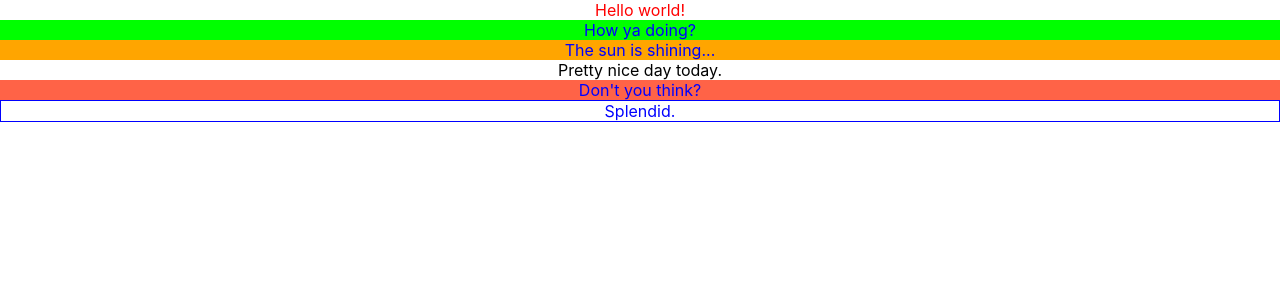
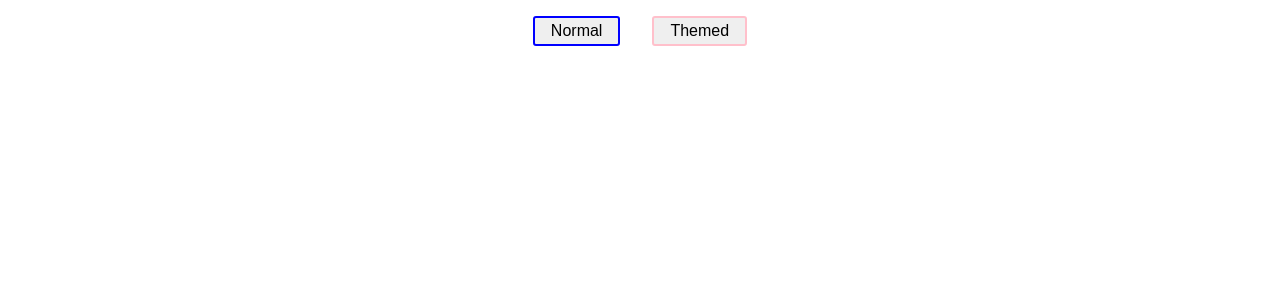
Before and after one commit to Jason9789/React_Study, a React (Create React App) app in the folder styling/: page / in a window 1280 px wide. Shown: the top 300 px of the page. Built offline with nearby package versions, Linux system fonts and the light colour scheme.

Commit message:
study: Styled-Components

```diff
--- a/styling/src/components/StyledComponentsExample/StyledComponentsExample.jsx
+++ b/styling/src/components/StyledComponentsExample/StyledComponentsExample.jsx
@@ -1,75 +1,157 @@
 import React from 'react';
-import styled from 'styled-components';
+import styled, { ThemeProvider } from 'styled-components';
 
 export default function StyledComponentsExample() {
-      const Title = styled.h1`
-    font-size: 1.5em;
-    text-align: center;
-    color: palevioletred;
-  `;
+//       const Title = styled.h1`
+//     font-size: 1.5em;
+//     text-align: center;
+//     color: palevioletred;
+//   `;
 
-  // Create a Wrapper component that'll render a <section> tag with some styles
-  const Wrapper = styled.section`
-    padding: 4em;
-    background: papayawhip;
-  `;
+//   // Create a Wrapper component that'll render a <section> tag with some styles
+//   const Wrapper = styled.section`
+//     padding: 4em;
+//     background: papayawhip;
+//   `;
 
-  const Button = styled.button`
-  /* Adapt the colors based on primary prop */
-  background: ${props => props.primary ? "palevioletred" : "white"};
-  color: ${props => props.primary ? "white" : "palevioletred"};
+//   const Button = styled.button`
+//   /* Adapt the colors based on primary prop */
+//   background: ${props => props.primary ? "palevioletred" : "white"};
+//   color: ${props => props.primary ? "white" : "palevioletred"};
 
+//   font-size: 1em;
+//   margin: 1em;
+//   padding: 0.25em 1em;
+//   border: 2px solid palevioletred;
+//   border-radius: 3px;
+// `;
+
+//   const TomatoButton = styled(Button)`
+//   color: tomato;
+//   border-color: tomato;
+//   `;
+
+//   const ReversedButton = props => <
+//     Button {...props} children={props.children.split('').reverse()} />
+
+//     const Thing = styled.div.attrs((/* props */) => ({ tabIndex: 0 }))`
+//     color: blue;
+
+//     &:hover {
+//       color: red; // <Thing> when hovered
+//     }
+
+//     & ~ & {
+//       background: tomato; // <Thing> as a sibling of <Thing>, but maybe not directly next to it
+//     }
+
+//     & + & {
+//       background: lime; // <Thing> next to <Thing>
+//     }
+
+//     &.something {
+//       background: orange; // <Thing> tagged with an additional CSS class ".something"
+//     }
+
+//     .something-else & {
+//       border: 1px solid; // <Thing> inside another element labeled ".something-else"
+//     }
+//   `
+
+//   const Input = styled.input.attrs(props => ({
+//     type: "text",
+//     size: props.size || "1em",
+//   }))`
+//     border: 2px solid palevioletred;
+//     margin: ${props => props.size};
+//     padding: ${props => props.size};
+//   `;
+
+//   // Input's attrs will be applied first, and then this attrs obj
+//   const PasswordInput = styled(Input).attrs({
+//     type: "password",
+//   })`
+//     // similarly, border will override Input's border
+//     border: 2px solid aqua;
+//   `;
+
+
+//   const rotate = keyframes`
+//   from {
+//     transform: rotate(0deg);
+//   }
+
+//   to {
+//     transform: rotate(360deg);
+//   }
+// `;
+
+// const Rotate = styled.div`
+//   display: inline-block;
+//   animation: ${rotate} 2s linear infinite;
+//   padding: 2rem 1rem;
+//   font-size: 1.2rem;
+// `;
+
+const Button = styled.button`
   font-size: 1em;
   margin: 1em;
   padding: 0.25em 1em;
-  border: 2px solid palevioletred;
   border-radius: 3px;
+
+  /* Color the border and text with theme.main */
+  color: ${props => props.theme.color};
+  border: 2px solid ${props => props.theme.borderColor};
 `;
 
-  const TomatoButton = styled(Button)`
-  color: tomato;
-  border-color: tomato;
-  `;
+// We are passing a default theme for Buttons that arent wrapped in the ThemeProvider
+Button.defaultProps = {
+  theme: {
+    main: "red",
+    borderColor: "blue"
+  }
+}
 
-  const ReversedButton = props => <
-    Button {...props} children={props.children.split('').reverse()} />
+// Define what props.theme will look like
+const theme = {
+  main: "green",
+  borderColor: "pink"
+};
 
-    const Thing = styled.div.attrs((/* props */) => ({ tabIndex: 0 }))`
-    color: blue;
 
-    &:hover {
-      color: red; // <Thing> when hovered
-    }
-
-    & ~ & {
-      background: tomato; // <Thing> as a sibling of <Thing>, but maybe not directly next to it
-    }
-
-    & + & {
-      background: lime; // <Thing> next to <Thing>
-    }
-
-    &.something {
-      background: orange; // <Thing> tagged with an additional CSS class ".something"
-    }
-
-    .something-else & {
-      border: 1px solid; // <Thing> inside another element labeled ".something-else"
-    }
-  `
   // Use Title and Wrapper like any other React component – except they're styled!
   return (
 
-    <React.Fragment>
-    <Thing>Hello world!</Thing>
-    <Thing>How ya doing?</Thing>
-    <Thing className="something">The sun is shining...</Thing>
-    <div>Pretty nice day today.</div>
-    <Thing>Don't you think?</Thing>
-    <div className="something-else">
-      <Thing>Splendid.</Thing>
-    </div>
-  </React.Fragment>
+    <>
+      <Button>Normal</Button>
+
+      <ThemeProvider theme={theme}>
+        <Button>Themed</Button>
+      </ThemeProvider>
+
+    </>
+
+    // <>
+    //   <Input placeholder="A bigger text input" size="2em" />
+    //   <br />
+    //   {/* Notice we can still use the size attr from Input */}
+    //   <PasswordInput placeholder="A bigger password input" size="2em" />
+
+    //   <Rotate>&lt; 💅🏾 &gt;</Rotate>
+    // </>
+
+
+
+  //   <React.Fragment>
+  //   <Thing>Hello world!</Thing>
+  //   <Thing>How ya doing?</Thing>
+  //   <Thing className="something">The sun is shining...</Thing>
+  //   <div>Pretty nice day today.</div>
+  //   <Thing>Don't you think?</Thing>
+  //   <div className="something-else">
+  //     <Thing>Splendid.</Thing>
+  //   </div>
+  // </React.Fragment>
 
 
 
```
